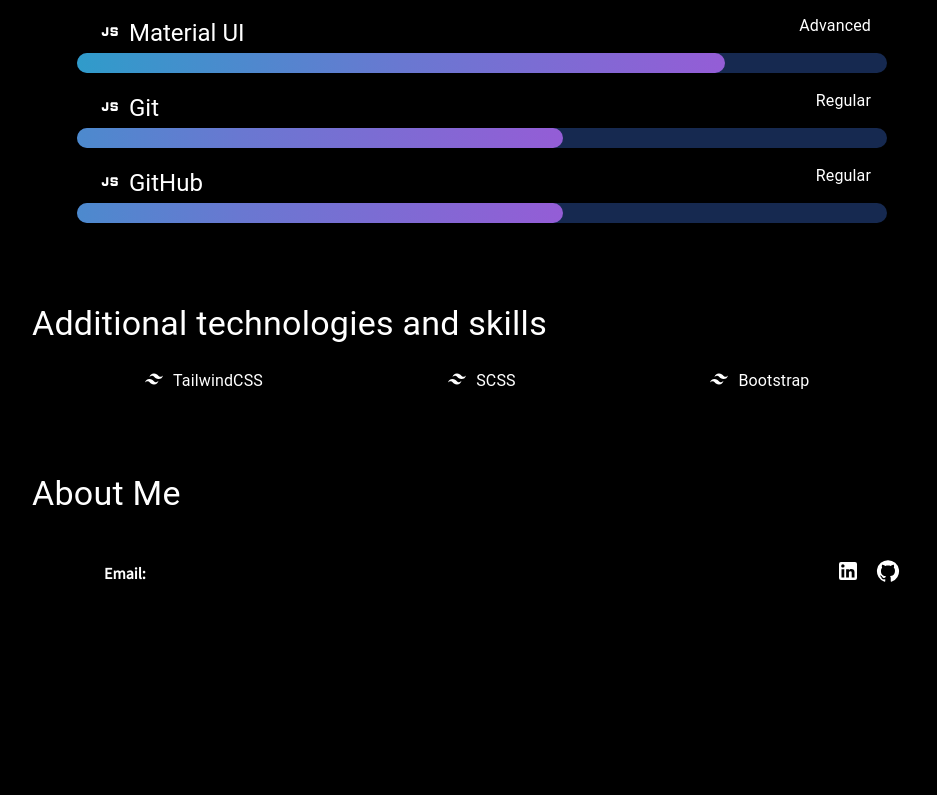
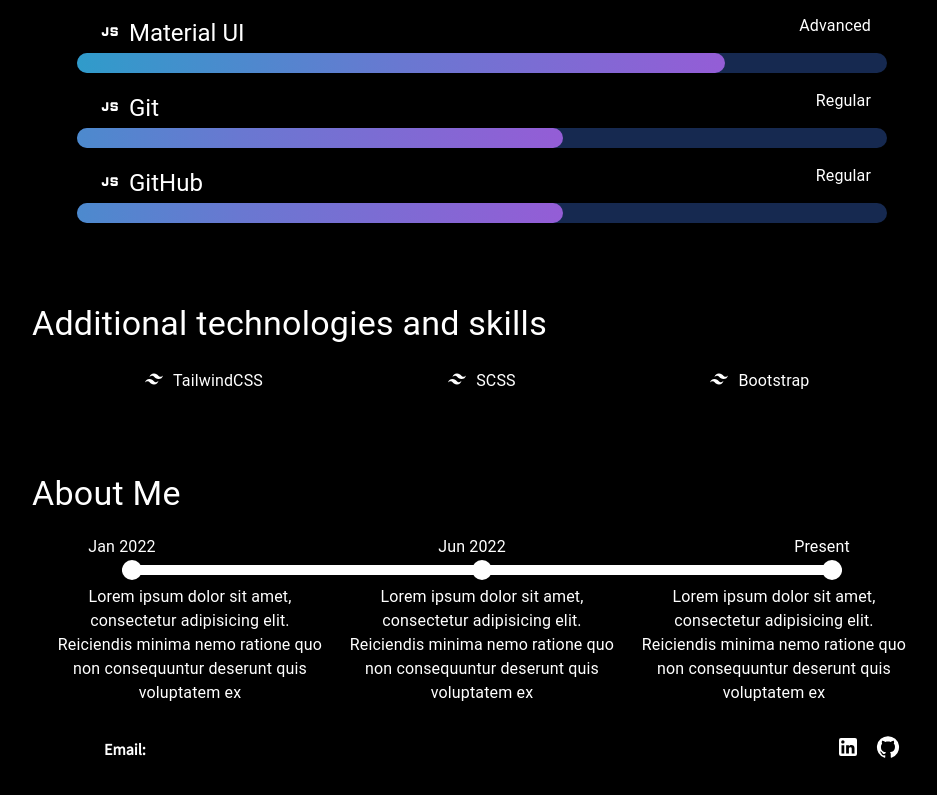
Before and after one commit to idrisay/developer-portfolio, a React (Create React App) app: page / in a window 1280 px wide. Shown: the part 2009-2804 px from the top of the page, without its empty margins (158-1095 px from the left). Before the commit the page ends 2628 px from the top, so only its background shows below. Built offline with nearby package versions, Linux system fonts and the light colour scheme.

Commit message:
Co-authored-by: Lacivertsizim <Lacivertsizim@users.noreply.github.com>

```diff
--- a/src/components/AboutMe.js
+++ b/src/components/AboutMe.js
@@ -1,21 +1,77 @@
-import { Typography } from '@mui/material'
-import { Box } from '@mui/system'
+import { Typography } from "@mui/material";
+import { Box } from "@mui/system";
 
-const steps = [
+const experiences = [
+  {
+    id: 1,
+    date: "Jan 2022",
+    info: " Lorem ipsum dolor sit amet, consectetur adipisicing elit. Reiciendis minima nemo ratione quo non consequuntur deserunt quis voluptatem ex",
+  },
+  {
+    id: 2,
+    date: "Jun 2022",
+    info: " Lorem ipsum dolor sit amet, consectetur adipisicing elit. Reiciendis minima nemo ratione quo non consequuntur deserunt quis voluptatem ex",
+  },
+  {
+    id: 3,
+    date: "Present",
+    info: " Lorem ipsum dolor sit amet, consectetur adipisicing elit. Reiciendis minima nemo ratione quo non consequuntur deserunt quis voluptatem ex",
+  },
 ];
-
 
 const AboutMe = () => {
   return (
     <Box maxWidth="md" sx={{ margin: "auto" }}>
-    <Typography variant="h4" component="h2" sx={{ mt: 10, mb: 3 }}>
-      About Me
-    </Typography>
-    <Box sx={{ width: '100%' }}>
+      <Typography variant="h4" component="h2" sx={{ mt: 10, mb: 3 }}>
+        About Me
+      </Typography>
+      <Box
+        sx={{
+          width: "80%",
+          height: "10px",
+          background: "white",
+          borderRadius: "50px",
+          margin: "auto",
+          marginTop: "50px",
+          display: "flex",
+          justifyContent: "space-between",
+          position: "relative",
+        }}
+      >
+        {experiences.map((item) => (
+          <Box
+            sx={{
+              background: "white",
+              borderRadius: "50%",
+              marginTop: "-5px",
+              width: "20px",
+              height: "20px",
+            }}
+            key={item.id}
+          >
+            <Typography
+              sx={{
+                position: "absolute",
+                top: "-30px",
+                width: "70px",
+                marginLeft: "-35px",
+              }}
+              textAlign='center'
+            >
+              {item.date}
+            </Typography>
+          </Box>
+        ))}
+      </Box>
+      <Box sx={{ display: "flex", m: "10px 20px", gap: "1rem" }}>
+        {experiences.map((item) => (
+          <Typography key={item.id} align="center">
+            {item.info}
+          </Typography>
+        ))}
+      </Box>
+    </Box>
+  );
+};
 
-    </Box>
-    </Box>
-  )
-}
-
-export default AboutMe
+export default AboutMe;
--- a/src/components/Technologies.jsx
+++ b/src/components/Technologies.jsx
@@ -4,7 +4,6 @@
 } from "@mui/material/LinearProgress";
 import { Grid, Typography } from "@mui/material";
 import { Box } from "@mui/system";
-import CheckIcon from "@mui/icons-material/Check";
 import JavascriptIcon from "@mui/icons-material/Javascript";
 import { IoLogoJavascript } from "react-icons/io";
 import { RiReactjsLine } from "react-icons/ri";
```
